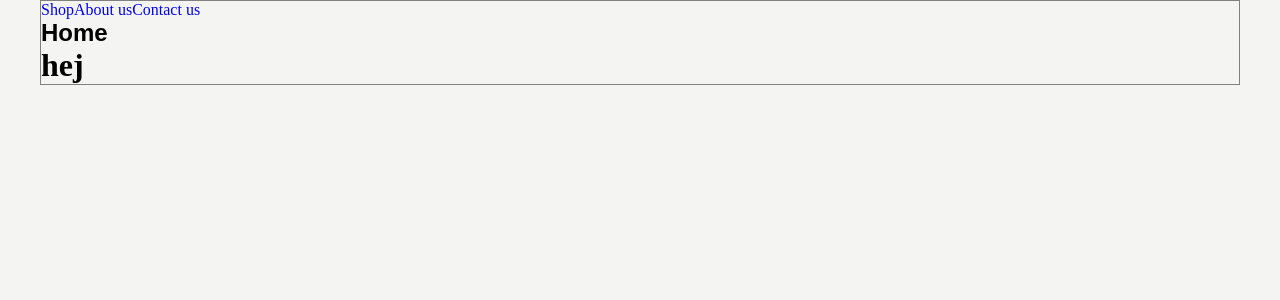
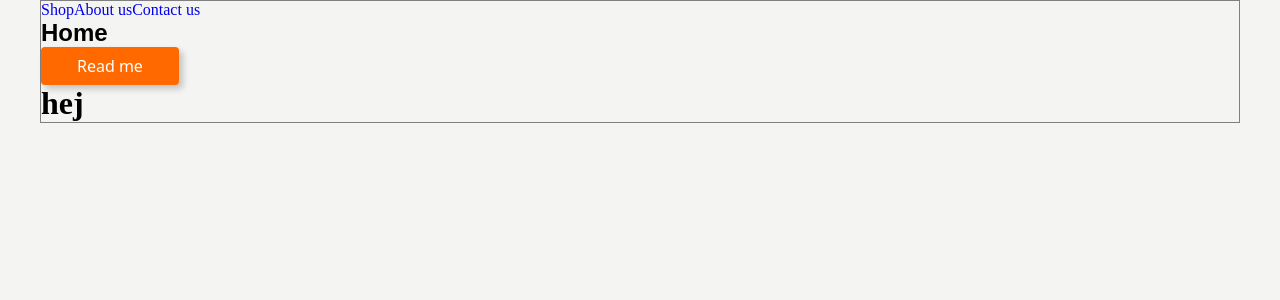
Before and after one commit to rts-cmk-wu13/hifi-horizon-therocket, a React (Vite) app: page / in a window 1280 px wide. Shown: the top 300 px of the page. Built offline with nearby package versions, Linux system fonts and the light colour scheme; a web font is replaced by a local one.

Commit message:
16-button

```diff
--- a/src/pages/Home.jsx
+++ b/src/pages/Home.jsx
@@ -8,6 +8,8 @@ export default function Home(){
         <>
         <section className="home">
         <h1 className="home__headline">Home</h1>
+
+        <button className="theorangebutton">Read me</button>
         </section>
         </>
     )
--- a/src/styles/_molecules.scss
+++ b/src/styles/_molecules.scss
@@ -1,10 +1,9 @@
 //Universel - buttons, a tags,
 
-.theorange__button {
+.theorangebutton {
     color: white;
     background-color: #FF6900;
-    padding: 1rem;
-    padding-bottom: 1.2rem;
+    padding: 0.5rem;
     border-radius: 4px;
     border: none;
     cursor: pointer;
@@ -13,7 +12,7 @@
     box-sizing: border-box;
 
     font-weight: 350;
-    padding-right: 6%;
-    padding-left: 6%;
-    font-size: 2rem;
+    padding-right: 3%;
+    padding-left: 3%;
+    font-size: 1rem;
 }
```
